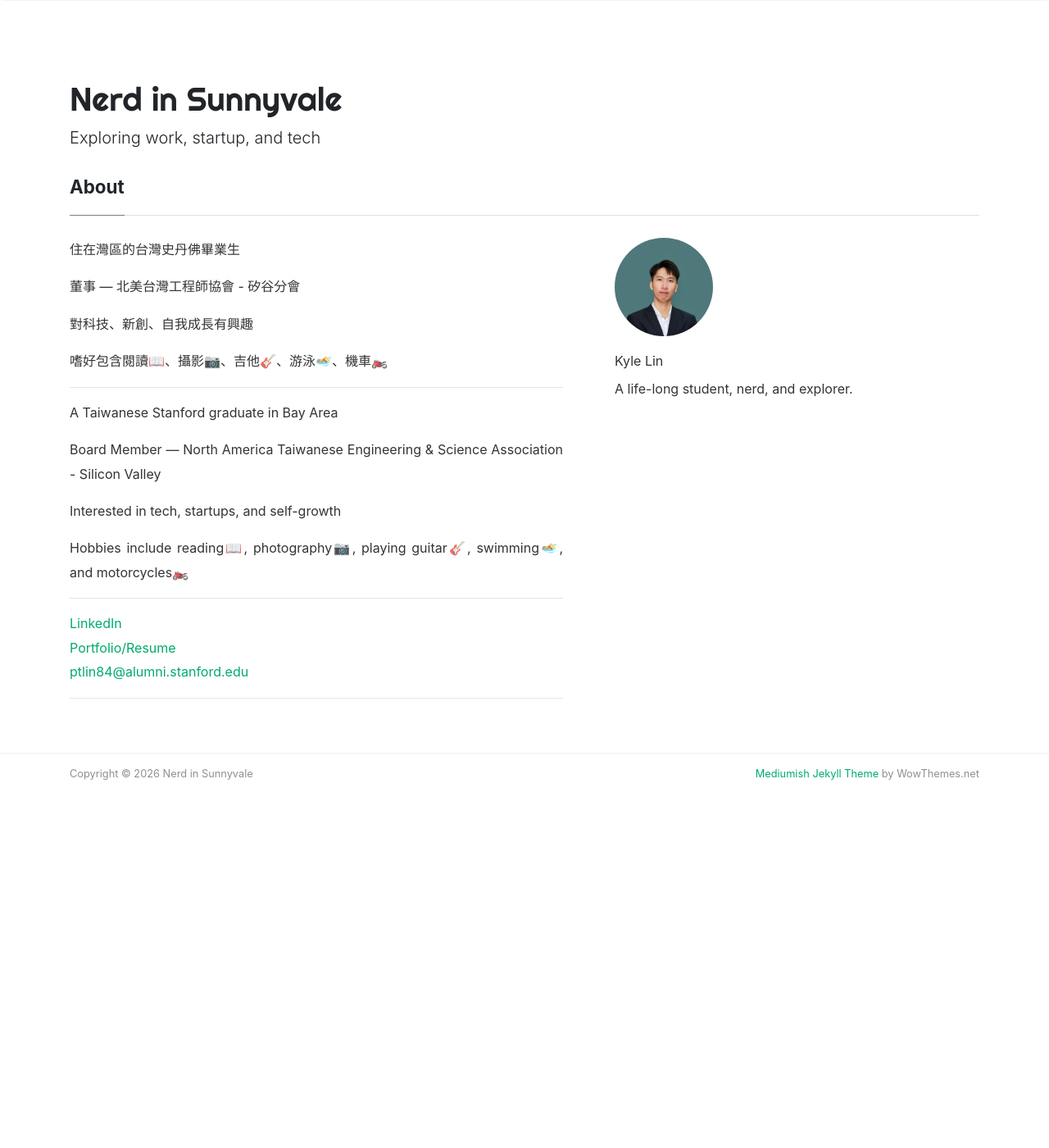
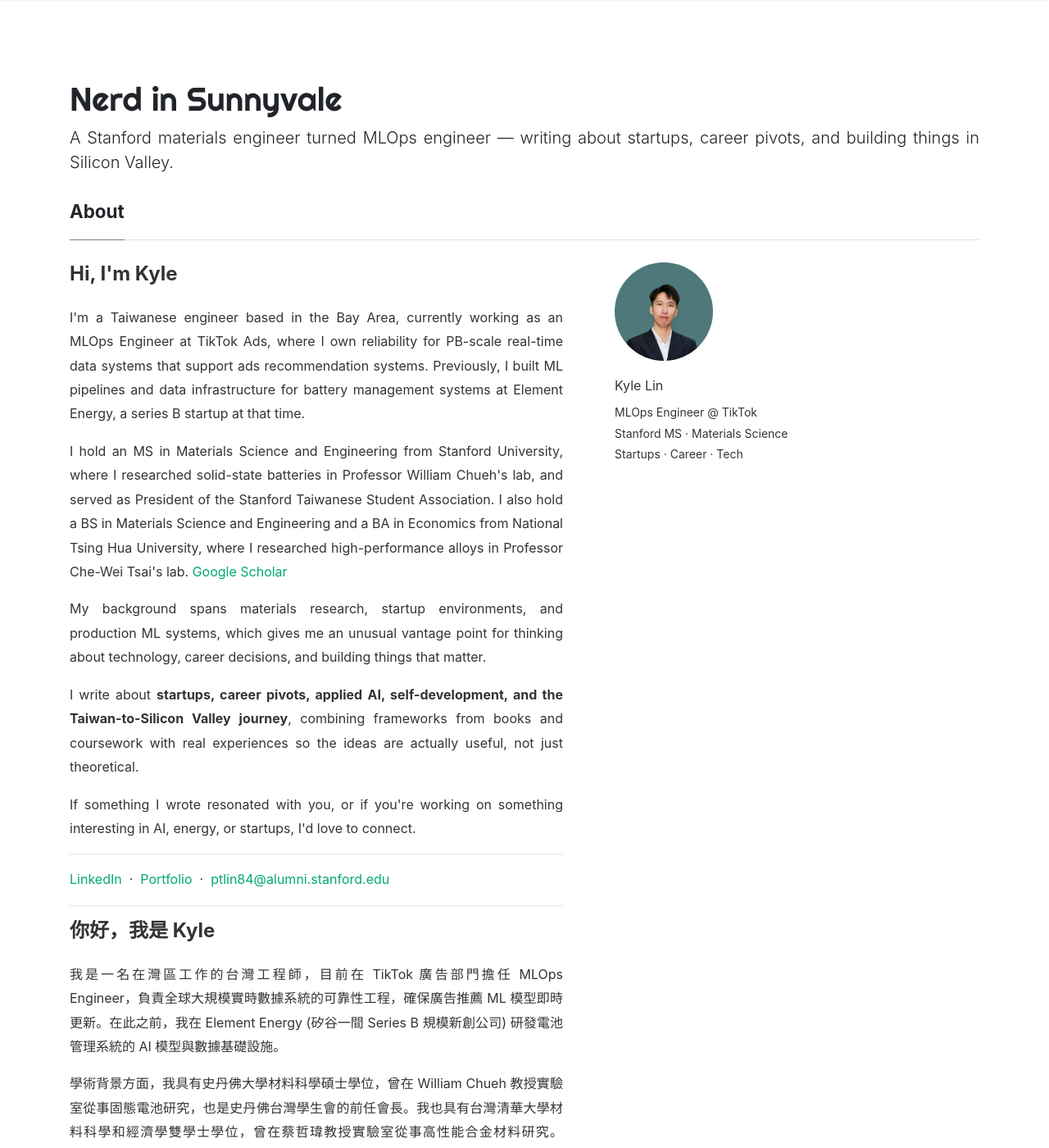
Before and after one commit to PTLin84/blog, a Jekyll site: the page built from _pages/about.md, in a window 1280 px wide and 1400 px high. Shown: the whole window at 82% size. Built offline with Jekyll 4.4.1, drawn with Linux system fonts in a browser that asks for light colours; nearby versions of some CDN libraries; some of the changed text lies outside the part shown.

Commit message:
Update site description and expand about page
- Site description updated to reflect Stanford MS + MLOps background
- Author bio updated in kyle and authors config
- About page expanded with bilingual professional narrative,
  credentials, expertise areas, and collaboration CTA

Co-Authored-By: Claude Sonnet 4.6 <noreply@anthropic.com>

```diff
--- a/_config.yml
+++ b/_config.yml
@@ -1,7 +1,7 @@
 # Site
 name: "Nerd in Sunnyvale"
 title: "Kyle Lin"
-description: "Exploring work, startup, and tech"
+description: "A Stanford materials engineer turned MLOps engineer — writing about startups, career pivots, and building things in Silicon Valley."
 logo: 'assets/images/Logo-square.png'
 favicon: 'favicon.ico'
 baseurl: ''
@@ -18,7 +18,7 @@ kyle:
   avatar: assets/images/profile.jpg
   email: ptlin84@alumni.stanford.edu
   web: https://kyleptlin.com
-  description: "A life-long student, nerd, and explorer."
+  description: "MLOps Engineer at TikTok. Stanford MS Materials Science. Writing about startups, career growth, and tech."
   linkedin: "https://www.linkedin.com/in/kyle-ptlin/"
 
 # Authors
@@ -29,7 +29,7 @@ authors:
     avatar: assets/images/profile.jpg
     email: ptlin84@alumni.stanford.edu
     web: https://kyleptlin.com
-    description: "A life-long student, nerd, and explorer."
+    description: "MLOps Engineer at TikTok. Stanford MS Materials Science. Writing about startups, career growth, and tech."
 
 
 # Plugins
--- a/_pages/about.md
+++ b/_pages/about.md
@@ -8,20 +8,48 @@ comments: false
 <div class="row justify-content-between">
   <div class="col-md-7 pr-5">
 
-    <p>住在灣區的台灣史丹佛畢業生</p>
-    <p>董事 — 北美台灣工程師協會 - 矽谷分會</p>
-    <p>對科技、新創、自我成長有興趣</p>
-    <p>嗜好包含閱讀📖、攝影📷、吉他🎸、游泳🏊、機車🏍️</p>
+
+    <h4>Hi, I'm Kyle</h4>
+
+    <p>I'm a Taiwanese engineer based in the Bay Area, currently working as an MLOps Engineer at TikTok Ads, where I own reliability for PB-scale real-time data systems that support ads recommendation systems. Previously, I built ML pipelines and data infrastructure for battery management systems at Element Energy, a series B startup at that time.</p>
+
+    <p>I hold an MS in Materials Science and Engineering from Stanford University, where I researched solid-state batteries in Professor William Chueh's lab, and served as President of the Stanford Taiwanese Student Association. I also hold a BS in Materials Science and Engineering and a BA in Economics from National Tsing Hua University, where I researched high-performance alloys in Professor Che-Wei Tsai's lab. <a href="https://scholar.google.com.tw/citations?user=itnDHV0AAAAJ" target="_blank">Google Scholar</a></p>
+
+    <p>My background spans materials research, startup environments, and production ML systems, which gives me an unusual vantage point for thinking about technology, career decisions, and building things that matter.</p>
+
+    <p>I write about <strong>startups, career pivots, applied AI, self-development, and the Taiwan-to-Silicon Valley journey</strong>, combining frameworks from books and coursework with real experiences so the ideas are actually useful, not just theoretical.</p>
+
+    <p>If something I wrote resonated with you, or if you're working on something interesting in AI, energy, or startups, I'd love to connect.</p>
+
     <Hr>
-    <p>A Taiwanese Stanford graduate in Bay Area</p>
-    <p>Board Member — North America Taiwanese Engineering & Science Association - Silicon Valley</p>
-    <p>Interested in tech, startups, and self-growth</p>
-    <p>Hobbies include reading📖, photography📷, playing guitar🎸, swimming🏊, and motorcycles🏍️</p>
+
+    <a href="{{ site.kyle.linkedin }}" target="_blank">LinkedIn</a> &nbsp;·&nbsp;
+    <a href="{{ site.portfolio }}" target="_blank">Portfolio</a> &nbsp;·&nbsp;
+    <a href="mailto:ptlin84@alumni.stanford.edu">ptlin84@alumni.stanford.edu</a>
+
     <Hr>
-    <a href="{{ site.kyle.linkedin }}" target="_blank">LinkedIn</a><br>
-    <a href="{{ site.portfolio }}" target="_blank">Portfolio/Resume</a><br>
-    <a href="mailto:ptlin84@alumni.stanford.edu" target="_blank">ptlin84@alumni.stanford.edu</a>
-  <Hr>
+
+   <h4>你好，我是 Kyle</h4>
+
+    <p>我是一名在灣區工作的台灣工程師，目前在 TikTok 廣告部門擔任 MLOps Engineer，負責全球大規模實時數據系統的可靠性工程，確保廣告推薦 ML 模型即時更新。在此之前，我在 Element Energy (矽谷一間 Series B 規模新創公司) 研發電池管理系統的 AI 模型與數據基礎設施。</p>
+
+    <p>學術背景方面，我具有史丹佛大學材料科學碩士學位，曾在 William Chueh 教授實驗室從事固態電池研究，也是史丹佛台灣學生會的前任會長。我也具有台灣清華大學材料科學和經濟學雙學士學位，曾在蔡哲瑋教授實驗室從事高性能合金材料研究。 <a href="https://scholar.google.com.tw/citations?user=itnDHV0AAAAJ" target="_blank">Google Scholar</a></p>
+
+    <p>我寫這個部落格，是因為我相信把想法寫下來是最好的學習方式。我想把自己走過的彎路、讀過的書、在矽谷觀察到的事，整理成對你真正有用的內容。無論你是正在找工作的留學生、對新創有興趣的工程師，還是想理解 AI 與科技趨勢的讀者。</p>
+
+    <p>我特別關注的主題：<strong>新創思維、職涯轉型、AI 應用、自我成長、以及台灣人在矽谷的生存之道。</strong></p>
+
+    <Hr>
+
+    <a href="{{ site.kyle.linkedin }}" target="_blank">LinkedIn</a> &nbsp;·&nbsp;
+    <a href="{{ site.portfolio }}" target="_blank">Portfolio</a> &nbsp;·&nbsp;
+    <a href="mailto:ptlin84@alumni.stanford.edu">ptlin84@alumni.stanford.edu</a>
+
+    <Hr>
+
+    <p style="font-size: 14px; color: #888;">嗜好：閱讀📖、攝影📷、吉他🎸、游泳🏊、慢跑🏃‍♂️</p>
+    <p style="font-size: 14px; color: #888;">Board Member — North America Taiwanese Engineering & Science Association - Silicon Valley Chapter</p>
+
   </div>
 
   <div class="col-md-5">
@@ -31,9 +59,12 @@ comments: false
           <img class="author-thumb-lg" src="{{ site.baseurl }}/{{ site.kyle.avatar }}" alt="{{ site.kyle.display_name }}">
         </div>
         <div class="col-xs-12 col-md-12 col-lg-12 mt-lg-3 text-center text-md-left">
-          <a target="_blank" class="link-dark " href="{{ site.kyle.web }}">{{ site.kyle.display_name }}</a>
-          <!-- <a target="_blank" href="{{ site.kyle.twitter }}" class="btn follow">Follow</a> -->
-          <p style="font-size:16px;" class="author-description">{{ site.kyle.description }}</p>
+          <a target="_blank" class="link-dark" href="{{ site.kyle.web }}">{{ site.kyle.display_name }}</a>
+          <p style="font-size:14px; line-height:1.8;" class="author-description">
+            MLOps Engineer @ TikTok<br>
+            Stanford MS · Materials Science<br>
+            Startups · Career · Tech
+          </p>
         </div>
       </div>
     </div>
```
